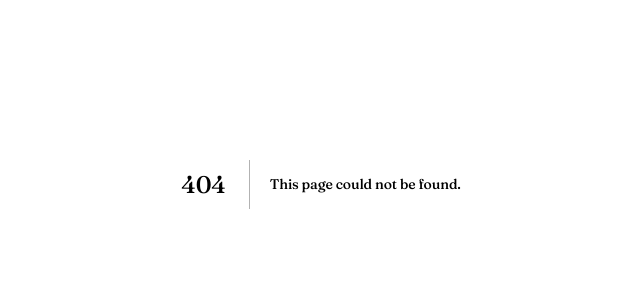
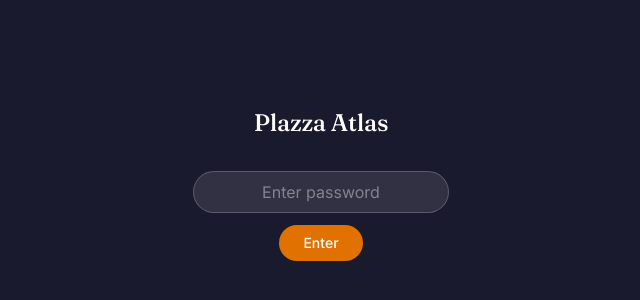
Before and after one commit to GianbaCrown/plazza-atlas, a Next.js app: page /gate in a window 1280 px wide. Before the commit this address had no page. Shown: the part 216-516 px from the top of the page, without its empty margins (319-959 px from the left). Built offline with nearby package versions, Linux system fonts and the light colour scheme.

Commit message:
password

```diff
--- /dev/null
+++ b/app/api/gate/route.ts
@@ -0,0 +1,20 @@
+import { NextResponse } from 'next/server'
+
+export async function POST(req: Request) {
+  const { password } = await req.json()
+  const correct = process.env.SITE_PASSWORD
+
+  if (!correct || password !== correct) {
+    return NextResponse.json({ error: 'Wrong password' }, { status: 401 })
+  }
+
+  const res = NextResponse.json({ ok: true })
+  res.cookies.set('plazza_access', correct, {
+    httpOnly: true,
+    secure: true,
+    sameSite: 'lax',
+    maxAge: 60 * 60 * 24 * 30, // 30 days
+    path: '/',
+  })
+  return res
+}
--- /dev/null
+++ b/app/gate/page.tsx
@@ -0,0 +1,44 @@
+'use client'
+import { useState } from 'react'
+
+export default function GatePage() {
+  const [password, setPassword] = useState('')
+  const [error, setError] = useState(false)
+
+  async function handleSubmit(e: React.FormEvent) {
+    e.preventDefault()
+    const res = await fetch('/api/gate', {
+      method: 'POST',
+      body: JSON.stringify({ password }),
+      headers: { 'Content-Type': 'application/json' },
+    })
+    if (res.ok) {
+      window.location.href = '/'
+    } else {
+      setError(true)
+    }
+  }
+
+  return (
+    <div className="min-h-screen flex items-center justify-center bg-[#1a1a2e]">
+      <div className="text-center">
+        <h1 className="text-white font-serif text-2xl mb-8">Plazza Atlas</h1>
+        <form onSubmit={handleSubmit} className="space-y-3">
+          <input
+            type="password"
+            value={password}
+            onChange={(e) => { setPassword(e.target.value); setError(false) }}
+            placeholder="Enter password"
+            className="w-64 px-4 py-2 rounded-full text-center bg-white/10 text-white border border-white/20 placeholder-white/40 focus:outline-none focus:border-white/60"
+          />
+          {error && <p className="text-red-400 text-sm">Incorrect password</p>}
+          <div>
+            <button type="submit" className="px-6 py-2 rounded-full bg-amber-600 text-white text-sm font-medium">
+              Enter
+            </button>
+          </div>
+        </form>
+      </div>
+    </div>
+  )
+}
--- a/middleware.ts
+++ b/middleware.ts
@@ -1,10 +1,34 @@
-import { type NextRequest } from 'next/server'
+import { type NextRequest, NextResponse } from 'next/server'
 import { updateSession } from '@/lib/supabase/middleware'
 
+const SITE_PASSWORD = process.env.SITE_PASSWORD ?? ''
+const COOKIE_NAME = 'plazza_access'
+
 export async function middleware(request: NextRequest) {
-  return await updateSession(request)
+  const { pathname } = request.nextUrl
+
+  // Always allow admin routes through to Supabase auth middleware
+  if (pathname.startsWith('/admin')) {
+    return await updateSession(request)
+  }
+
+  // Check for valid access cookie
+  const cookie = request.cookies.get(COOKIE_NAME)
+  if (cookie?.value === SITE_PASSWORD) {
+    return NextResponse.next()
+  }
+
+  // Allow the password form page and its POST action
+  if (pathname === '/gate') {
+    return NextResponse.next()
+  }
+
+  // Redirect everything else to the gate
+  const url = request.nextUrl.clone()
+  url.pathname = '/gate'
+  return NextResponse.redirect(url)
 }
 
 export const config = {
-  matcher: ['/admin/:path*'],
+  matcher: ['/((?!_next/static|_next/image|favicon.ico|api/submit).*)'],
 }
```
